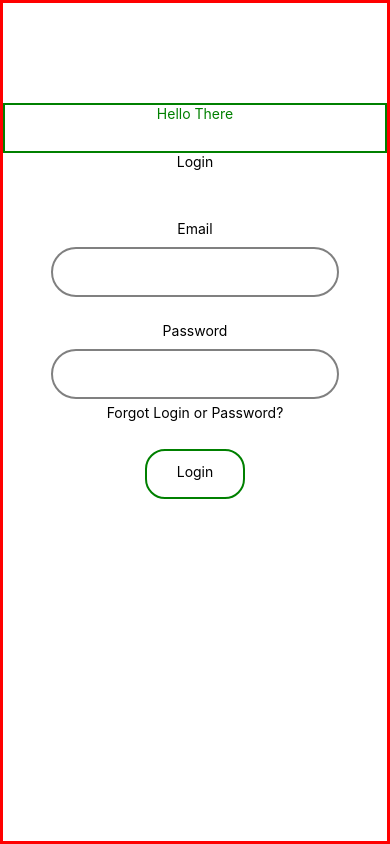
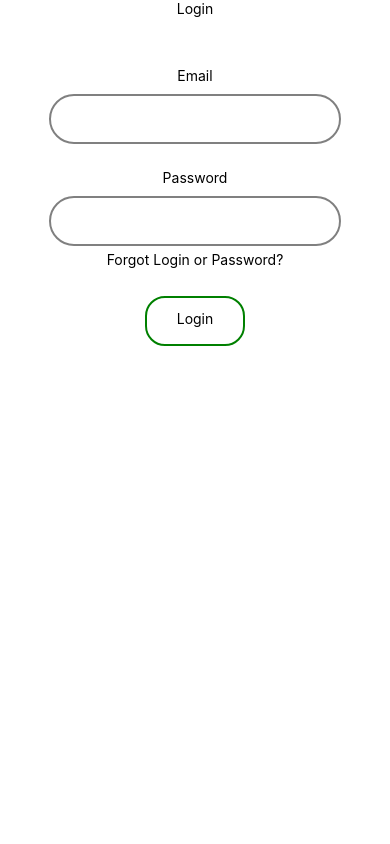
Before and after one commit to yuri-gagarin/zipDemo, a React Native app: screen / in a window 390 px wide. Built offline with nearby package versions, Linux system fonts and the light colour scheme.

Commit message:
adding redux

```diff
--- a/App.js
+++ b/App.js
@@ -2,28 +2,13 @@ import React, { Component } from "react";
 import { View, Text, StyleSheet, SafeAreaView } from "react-native";
 
 // Component Imports //
-import IndexComponent from "./components/index/IndexComponent";
+import LoginComponent from "./src/components/auth/LoginComponent";
+
+// redux imports //
+import { Provider } from "react-redux";
+import store from "./src/redux/store";
 
 // Main app Page //
-
-const styles =  StyleSheet.create({
-  container: {
-    borderWidth: 3,
-    borderColor: "red",
-    height: "100%"
-  },
-  titleView: {
-    borderWidth: 2,
-    borderColor: "green",
-    width: "100%",
-    height: 50,
-    marginTop: 100,
-    textAlign: "center"
-  },
-  loginButton: {
-
-  }
-})
 
 export default class App extends Component {
 
@@ -34,12 +19,9 @@ export default class App extends Component {
 
   render() {
     return (
-      <SafeAreaView style = {styles.container}>
-        <View style = {styles.titleView}>
-          <Text style = { { color: "green", textAlign: "center"} }>Hello There</Text>
-        </View>
-        <IndexComponent />
-      </SafeAreaView>
+      <Provider store={store}>
+        <LoginComponent />
+      </Provider>
     );
   }
 };
--- a/components/index/IndexComponent.js
+++ /dev/null
@@ -1,32 +0,0 @@
-import React, { Component } from "react";
-import { View, Text, TouchableOpacity, TextInput } from "react-native";
-
-import styles from "./styles/styles";
-
-class IndexComponent extends Component {
-
-  render() {
-    return (
-      <View style={styles.loginView}>
-        <Text style={styles.title}>Login</Text>
-        <Text style={styles.emailLabel}>Email</Text>
-        <TextInput
-          style={styles.emailInput}
-        />
-        <Text style={styles.passwordLabel}>Password</Text>
-        <TextInput
-          style={styles.passwordInput}
-        />
-        <TouchableOpacity style={styles.forgotLogin}>
-          <Text>Forgot Login or Password?</Text>
-        </TouchableOpacity>
-        <TouchableOpacity style = {styles.loginButton}>
-          <Text style={styles.loginButtonText}>Login</Text>
-        </TouchableOpacity>
-      </View>
-    );
-  }
-};
-
-
-export default IndexComponent;
--- a/index.js
+++ b/index.js
@@ -1,9 +1,11 @@
 /**
  * @format
  */
-
+import React from "react";
 import {AppRegistry} from 'react-native';
 import App from './App';
 import {name as appName} from './app.json';
 
+
+
 AppRegistry.registerComponent(appName, () => App);
--- a/package.json
+++ b/package.json
@@ -11,7 +11,9 @@
   },
   "dependencies": {
     "react": "16.9.0",
-    "react-native": "0.61.5"
+    "react-native": "0.61.5",
+    "react-redux": "^7.1.3",
+    "redux": "^4.0.5"
   },
   "devDependencies": {
     "@babel/core": "7.7.7",
--- /dev/null
+++ b/src/components/auth/LoginComponent.js
@@ -0,0 +1,30 @@
+import React from "react";
+import { SafeAreaView, Text, TouchableOpacity, TextInput } from "react-native";
+
+import styles from "./styles/styles";
+
+const LoginComponent = (props) => {
+
+  return (
+    <SafeAreaView style={styles.loginView}>
+      <Text style={styles.title}>Login</Text>
+      <Text style={styles.emailLabel}>Email</Text>
+      <TextInput
+        style={styles.emailInput}
+      />
+      <Text style={styles.passwordLabel}>Password</Text>
+      <TextInput
+        style={styles.passwordInput}
+      />
+      <TouchableOpacity style={styles.forgotLogin}>
+        <Text>Forgot Login or Password?</Text>
+      </TouchableOpacity>
+      <TouchableOpacity style = {styles.loginButton}>
+        <Text style={styles.loginButtonText}>Login</Text>
+      </TouchableOpacity>
+    </SafeAreaView>
+  );
+};
+
+
+export default LoginComponent;
--- /dev/null
+++ b/src/redux/constants/actionConstants.js
@@ -0,0 +1,6 @@
+export default {
+  testReducerConstants: {
+    TEST: "TEST",
+    END_TEST: "END_TEST"
+  }
+};
--- /dev/null
+++ b/src/redux/reducers/indexReducer.js
@@ -0,0 +1,8 @@
+import { combineReducers, createStore } from "redux";
+
+import testReducer from "../reducers/testReducer";
+
+// reducers combined into one state object //
+export default combineReducers({
+  testState: testReducer
+});
--- /dev/null
+++ b/src/redux/reducers/testReducer.js
@@ -0,0 +1,33 @@
+import actionsConstants from "../constants/actionConstants";
+
+
+const { TEST, END_TEST } = actionsConstants.testReducerConstants;
+const initialState = {
+  message: "",
+  testing: false
+};
+
+const testReducer = (state = initialState, { type, payload }) => {
+  switch(type) {
+    case TEST: {
+      return {
+        ...state,
+        message: payload.message,
+        testing: true
+      };
+    }
+    case END_TEST: {
+      return {
+        ...state,
+        message: payload.message,
+        testing: false
+      };
+    }
+    default:
+      return {
+        ...state
+      };
+  }
+};
+
+export default testReducer;
--- /dev/null
+++ b/src/redux/store.js
@@ -0,0 +1,5 @@
+import { createStore } from "redux";
+import indexReducer from "./reducers/indexReducer";
+
+// default store export //
+export default createStore(indexReducer);
```
Also changed, not shown: src/components/auth/RegistrationComponent.js (added, +7 -0 lines), src/components/auth/styles/styles.js (renamed from components/index/styles/styles.js), 1 other file (tests, documents, lock files or other folders).
